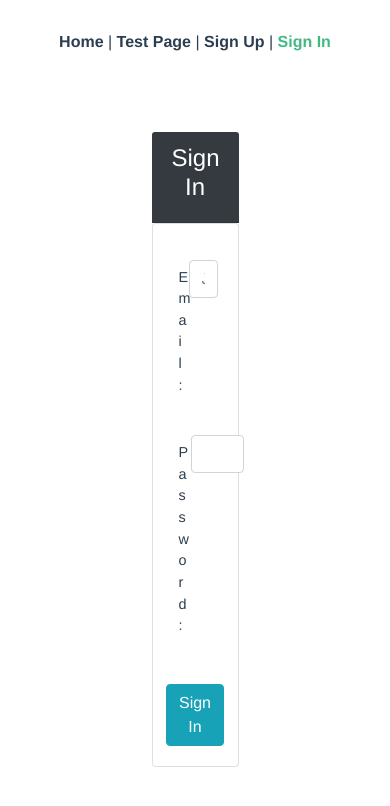
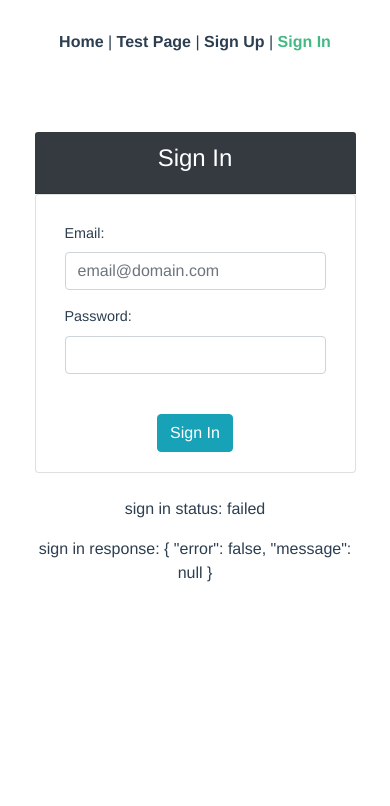
Before and after one commit to adempus/flask-vue-template, a Vue app in the folder frontend/: page /sign-in in a window 390 px wide. Shown: the top 806 px of the page. Built offline with nearby package versions, Linux system fonts and the light colour scheme.

Commit message:
sign-in functionality completed and working fully. Fixed bcrypt error.

```diff
--- a/frontend/src/components/SignIn.vue
+++ b/frontend/src/components/SignIn.vue
@@ -4,24 +4,26 @@
       <b-card-header bg-variant="light" header-bg-variant="dark" header-text-variant="white">
         <h4>Sign In</h4>
       </b-card-header>
-      <b-card class="text-center">
+      <b-card class="text-center px-4 pt-2">
         <b-form @submit.prevent="signIn">
+          <!-- email field -->
           <b-row>
-            <!-- email field -->
             <b-form-group
               id="emailGroup"
               label="Email:"
               label-for="email"
-              label-cols="2"
-              class="input-label-text w-100 m-3">
+              label-cols="true"
+              label-align="left"
+              class="input-label-text w-100">
               <b-form-input
                 id="email"
                 v-model="email"
-                placeholder="John"
+                placeholder="email@domain.com"
                 aria-describedby="email-input-feedback"
                 :state="validateState('email')"
                 trim>
               </b-form-input>
+              <!-- required email error feedback -->
               <b-form-invalid-feedback
                 v-if="!this.$v.email.email || !this.$v.email.required && signInState.requested"
                 align="left"
@@ -29,17 +31,26 @@
                 id="email-input-feedback">
                 {{ !this.$v.email.email ? '* Email is invalid' : '* Email is required ' }}
               </b-form-invalid-feedback>
+              <!-- email not found error feedback  -->
+              <b-form-invalid-feedback
+                v-if="this.$v.email.email && this.$v.email.required && signInState.requested"
+                align="left"
+                :state="this.$v.email.emailNotFound"
+                id="email-input-feedback">
+                * No user found with this email. Try again.
+              </b-form-invalid-feedback>
             </b-form-group>
           </b-row>
 
+          <!-- password field -->
           <b-row>
-            <!-- password field -->
             <b-form-group
               id="passwordGroup"
               label="Password:"
               label-for="password"
-              label-cols="2"
-              class="input-label-text w-100 m-3">
+              label-cols="true"
+              label-align="left"
+              class="input-label-text w-100">
               <b-form-input
                 id="password"
                 v-model="password"
@@ -50,11 +61,20 @@
                 trim>
               </b-form-input>
               <!-- password required feedback -->
-              <b-form-invalid-feedback v-if="!this.$v.password.required && signInState.requested"
+              <b-form-invalid-feedback
+                v-if="!this.$v.password.required && signInState.requested"
                 align="left"
                 :state="this.$v.password.required"
                 id="password-input-feedback">
                 * Password is required
+              </b-form-invalid-feedback>
+              <!-- incorrect password feedback -->
+              <b-form-invalid-feedback
+                v-if="this.$v.password.required && signInState.requested"
+                align="left"
+                :state="this.$v.password.incorrectPassword"
+                id="password-input-feedback">
+                * Incorrect password, try again.
               </b-form-invalid-feedback>
             </b-form-group>
           </b-row>
@@ -65,12 +85,17 @@
         </b-form>
       </b-card>
     </div>
+    <p class="mt-4">sign in status: {{ this.signInState.success ? "success" : "failed" }}</p>
+    <p>sign in response: {{ this.signInState.response }}</p>
   </b-container>
 </template>
 
 <script>
   import axios from 'axios';
   import { required, email } from 'vuelidate/lib/validators';
+
+  const emailNotFound = (value, vm) => !vm.signInState.invalidEmail;
+  const incorrectPassword = (value, vm) => !vm.signInState.invalidPassword;
 
   export default {
     name: 'SignIn',
@@ -81,23 +106,23 @@
         signInState: {
           requested: false,
           success: false,
-          response: null,
+          response: { error: false, message: null },
           invalidEmail: false,
           invalidPassword: false,
+          attemptedEmail: '',
+          attemptedPassword: '',
         }
       };
     },
     validations: {
-      // errors:
-       // No user found with this email. Try again.
-      // No user found with this email.
-      // Incorrect password. Try again.
       email: {
         required,
-        email
+        email,
+        emailNotFound
       },
       password: {
-        required
+        required,
+        incorrectPassword
       },
     },
     methods: {
@@ -113,21 +138,17 @@
         } else {
           this.requestUserSignIn()
             .then((response) => {
-              // this.signInResponse = response.data;
               this.$set(this.signInState, 'response', response.data);
               console.log('sign in response: ', response.data);
-              if (this.signInState.response.error === true) {
+              if (this.signInState.response.error) {
+                this.$set(this.signInState, 'attemptedEmail', this.email);
+                this.$set(this.signInState, 'attemptedPassword', this.password);
                 this.setSignInState();
-                // if (this.signInState.response.message.userNotFound === true) {
-                //   this.signInState.invalidEmail = true;
-                // } else if (this.signInState.response.message.passwordInvalid === true) {
-                //   this.signInState.invalidPassword = true;
-                // }
               } else {
                 this.$set(this.signInState, 'success', true);
                 this.setSignInState();
               }
-          });
+            });
         }
       },
       requestUserSignIn() {
@@ -139,23 +160,62 @@
       },
       setSignInState() {
         this.$set(
-          this.signInState, 'invalidEmail', this.signInState.response.message.userNotFound
+          this.signInState,
+          'invalidEmail',
+          this.signInState.response.message.userNotFound
         );
         this.$set(
-          this.signInState, 'invalidPassword',
+          this.signInState,
+          'invalidPassword',
           this.signInState.response.message.passwordInvalid
         );
       }
     },
+    watch: {
+      email() {
+        console.log('Email input has been changed: ');
+        if (this.signInState.response.error) {
+          if (this.signInState.response.message.userNotFound) {
+            this.$set(
+              this.signInState,
+              'invalidEmail',
+              this.signInState.attemptedEmail.toUpperCase() === this.email.toUpperCase()
+            );
+          }
+        }
+      },
+      password() {
+        if (this.signInState.response.error) {
+          if (this.signInState.response.message.passwordInvalid) {
+            this.$set(
+              this.signInState,
+              'invalidPassword',
+              this.signInState.attemptedPassword === this.password
+            );
+          }
+        }
+      }
+    }
   };
 </script>
 
 <style scoped>
   .form-width {
-    width: 30vw;
+    width: 25vw;
   }
 
   .input-label-text {
     font-size: 0.9em;
   }
+
+  @media (max-width: 1024px) {
+    .form-width {
+      width: 50vw;
+    }
+  }
+  @media (max-width: 750px) {
+    .form-width {
+      width: 90vw;
+    }
+  }
 </style>
--- a/frontend/src/components/SignUp.vue
+++ b/frontend/src/components/SignUp.vue
@@ -192,8 +192,8 @@
         <b-row class="justify-content-end mt-4 pl-3 pr-3">
           <b-button type="submit" block variant="info">Submit</b-button>
         </b-row>
-        <b-row class="float-right">
-          <b-link href="/sign-in" class="pt-3 mr-4 sign-in-link">
+        <b-row>
+          <b-link href="/sign-in" class="pt-3 mr-4 mb-n2 sign-in-link mx-auto">
             Already a user? Sign in
             <b-icon-chevron-right></b-icon-chevron-right>
           </b-link>
@@ -350,4 +350,10 @@
     font-size: 0.75em;
     color: #343A40;
   }
+
+  @media (max-width: 1320px) {
+    .form-width {
+      width: 100vw;
+    }
+  }
 </style>
```
Also changed, not shown: 2 other files (tests, documents, lock files or other folders).
